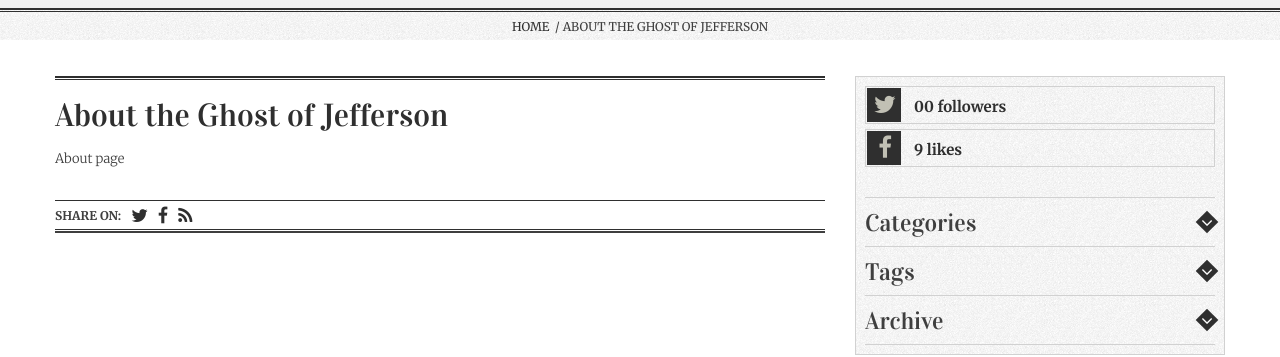
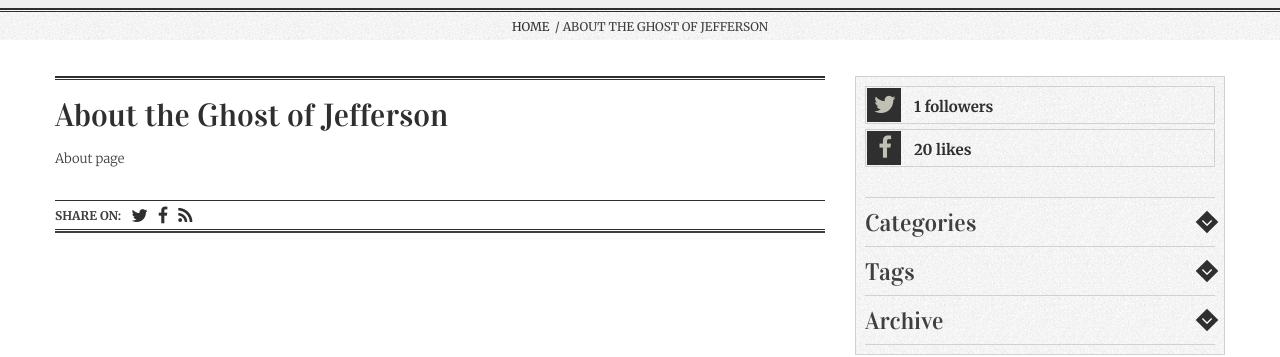
Before and after one commit to niden-net/ghostofjefferson-com, a Jekyll site: the page built from _pages/about.md, in a window 1280 px wide and 1029 px high. Shown: the part 163-520 px from the top of the window. Built offline with Jekyll 4.4.1, drawn with Linux system fonts in a browser that asks for light colours; a script that is not in the unit is left out.

Commit message:
Update meta.html

```diff
--- a/_includes/widgets/meta.html
+++ b/_includes/widgets/meta.html
@@ -1,7 +1,7 @@
                 <div class="widget widget-categories">
                     <ul>
-                        <li><a href="{{ social.twitter }}"><i class="fa fa-twitter"></i>00 followers</a></li>
-                        <li><a href="{{ social.facebook }}"><i class="fa fa-facebook"></i>9 likes</a></li>
+                        <li><a href="{{ site.social.twitter }}"><i class="fa fa-twitter"></i>{{ site.social.tw_followers }} followers</a></li>
+                        <li><a href="{{ site.social.facebook }}"><i class="fa fa-facebook"></i>{{ site.social.fb_likes }} likes</a></li>
                     </ul>
                     <dl class="toggles">
                         <dt><span><i class="fa fa-angle-down"></i></span>Categories</dt>
```
